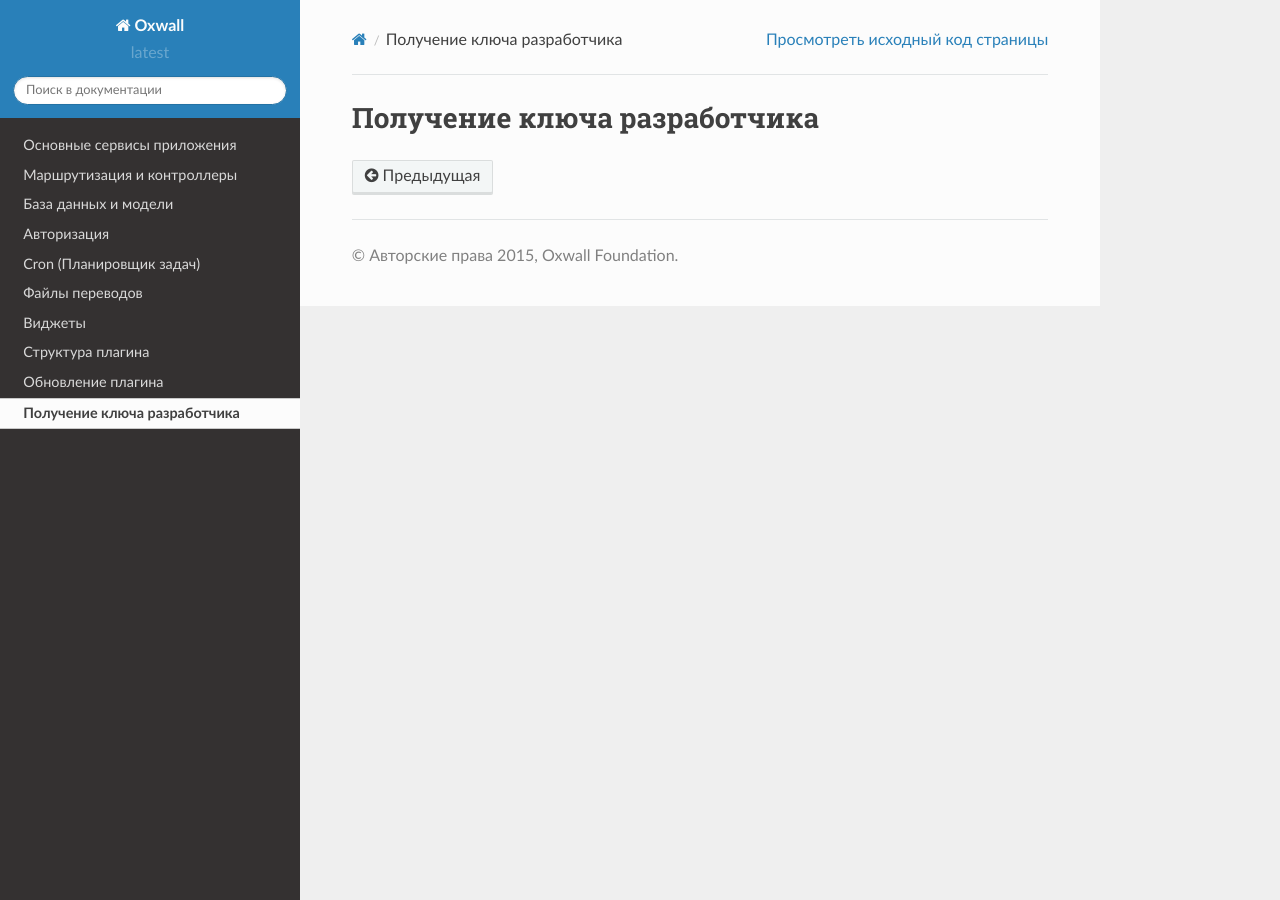
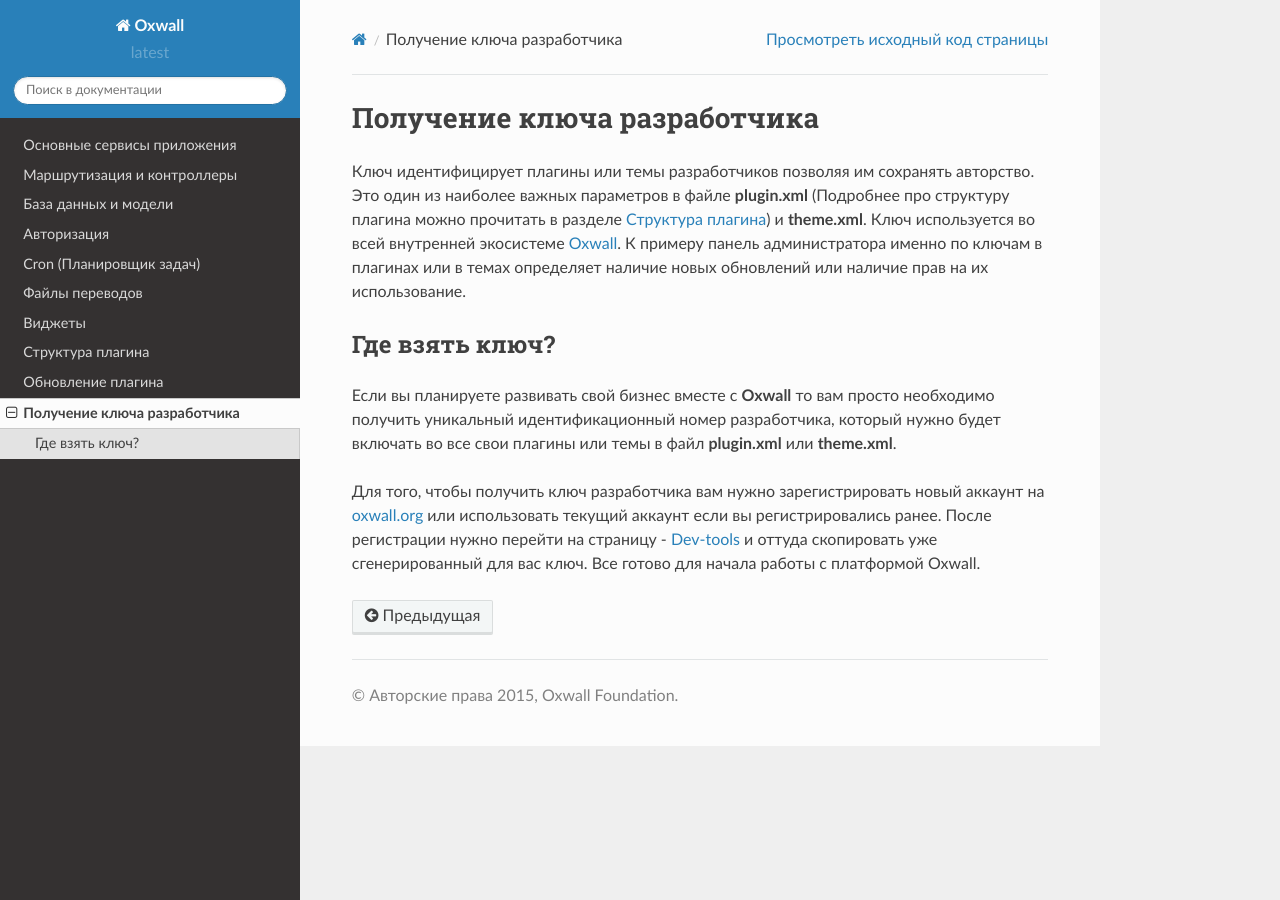
Before and after one commit to oxwall/docs-tech-ru, a Sphinx documentation site: the page built from docs/source/plugin_key.rst, in a window 1280 px wide. Built offline with Sphinx 7.4.7 and the Read the Docs theme 2.0.0, drawn with Linux system fonts in a browser that asks for light colours.

Commit message:
ad plugin key page

```diff
--- a/docs/source/plugin_key.rst
+++ b/docs/source/plugin_key.rst
@@ -2,3 +2,17 @@
 
 Получение ключа разработчика
 ============================
+
+Ключ идентифицирует плагины или темы разработчиков позволяя им сохранять авторство. Это один из наиболее важных параметров в файле **plugin.xml**
+(Подробнее про структуру плагина можно прочитать в разделе :ref:`plugin-structure-label`) и **theme.xml**. Ключ используется во всей внутренней экосистеме `Oxwall <http://oxwall.org>`_.
+К примеру панель администратора именно по ключам в плагинах или в темах определяет наличие новых обновлений или наличие прав на их использование.
+
+Где взять ключ?
+---------------
+
+Если вы планируете развивать свой бизнес вместе с **Oxwall** то вам просто необходимо получить уникальный идентификационный номер разработчика,
+который нужно будет включать во все  свои плагины или темы в файл **plugin.xml** или **theme.xml**.
+
+Для того, чтобы получить ключ разработчика вам нужно зарегистрировать новый аккаунт на  `oxwall.org <http://oxwall.org>`_ или использовать текущий аккаунт
+если вы регистрировались ранее. После регистрации нужно перейти на страницу - `Dev-tools <http://www.oxwall.org/store/dev-tools>`_ и оттуда скопировать
+уже сгенерированный для вас ключ. Все готово для начала работы с платформой Oxwall.
```
